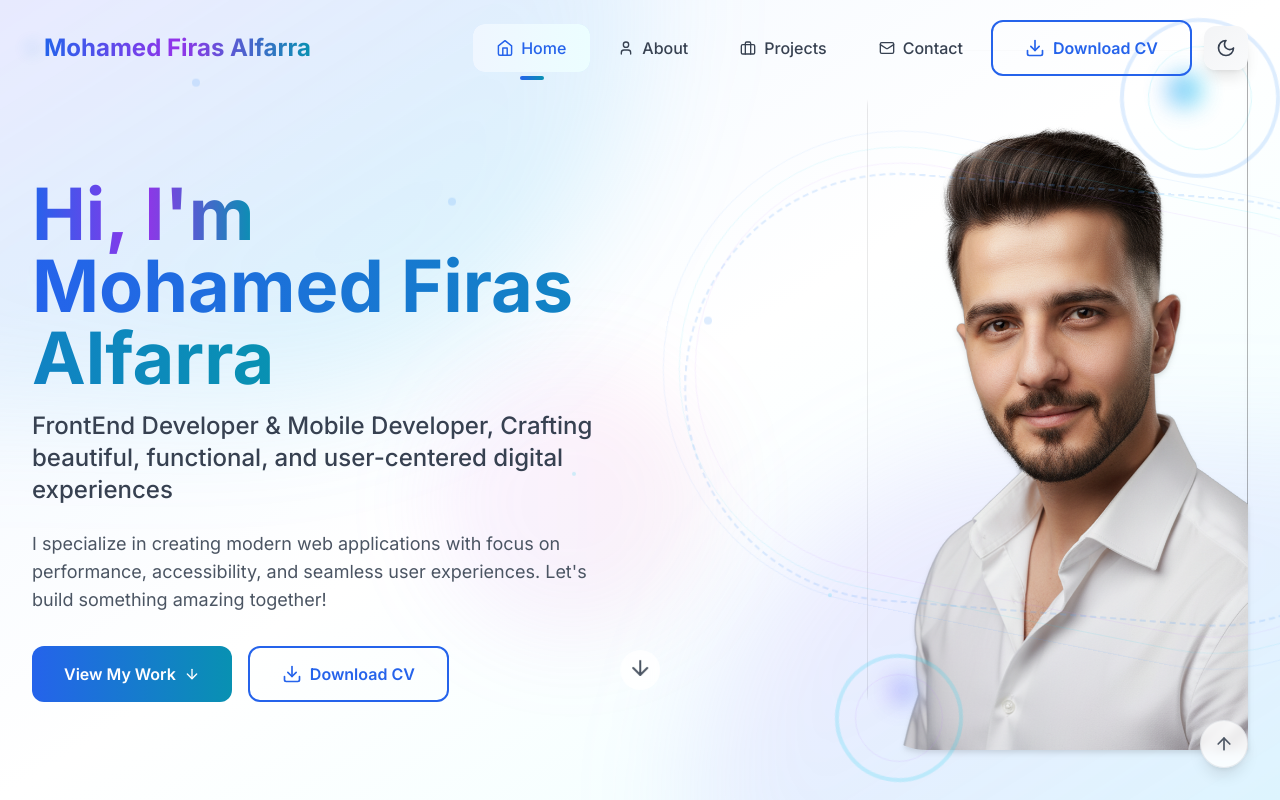
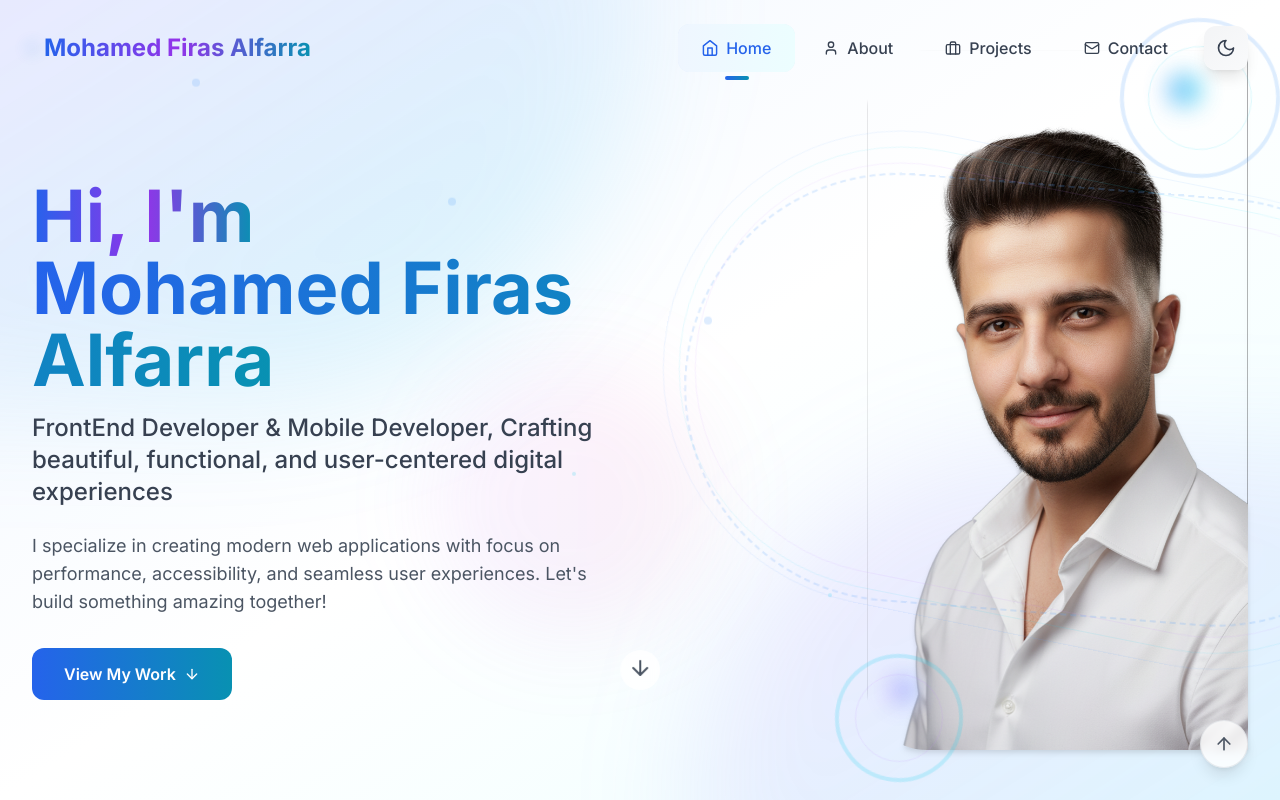
Before and after one commit to MohamedFirasAlfarra/MohamedFirasAlfarra, a React (Vite) app: page / in a window 1280 px wide. Shown: the top 800 px of the page. Built offline with nearby package versions, Linux system fonts and the light colour scheme.

Commit message:
Add CV download

```diff
--- a/src/Pages/Hero.tsx
+++ b/src/Pages/Hero.tsx
@@ -84,15 +84,25 @@ export const Hero = () => {
                 <ArrowDown className="w-4 h-4 group-hover:translate-y-1 transition-transform" />
               </a>
 
-              <a
-  href="/MohamedFirasAlfarra/Front-End_CV.pdf"
-  download
-  className="group px-6 py-3 md:px-8 md:py-3.5 border-2 border-blue-600 dark:border-cyan-500 rounded-lg md:rounded-xl font-semibold transition-all duration-300 flex items-center justify-center gap-2 text-blue-600 dark:text-cyan-500 hover:bg-gradient-to-r hover:from-blue-600 hover:to-cyan-600 hover:text-white hover:border-transparent hover:shadow-lg hover:scale-105"
->
-  <Download className="w-4 h-4 md:w-5 md:h-5" />
-  <span>Download CV</span>
-</a>
-
+              {/* <button
+                onClick={handleDownloadCV}
+                disabled={isDownloading}
+                className={`group px-6 py-3 md:px-8 md:py-3.5 border-2 border-blue-600 dark:border-cyan-500 rounded-lg md:rounded-xl font-semibold transition-all duration-300 flex items-center justify-center gap-2 ${
+                  isDownloading
+                    ? 'bg-gradient-to-r from-blue-500 to-cyan-500 text-white cursor-wait'
+                    : 'text-blue-600 dark:text-cyan-500 hover:bg-gradient-to-r hover:from-blue-600 hover:to-cyan-600 hover:text-white hover:border-transparent hover:shadow-lg md:hover:shadow-xl hover:shadow-cyan-500/25 dark:hover:shadow-cyan-500/10 hover:scale-105'
+                }`}
+              >
+                <Download className={`w-4 h-4 md:w-5 md:h-5 ${isDownloading ? 'animate-bounce' : 'group-hover:animate-pulse'}`} />
+                <span>
+                  {isDownloading ? 'Downloading...' : 'Download CV'}
+                </span>
+                {!isDownloading && (
+                  <span className="hidden sm:inline text-xs opacity-0 group-hover:opacity-100 transition-opacity">
+                    PDF
+                  </span>
+                )}
+              </button> */}
             </div>
           </div>
 
--- a/src/Pages/Navbar.tsx
+++ b/src/Pages/Navbar.tsx
@@ -126,15 +126,14 @@ export const Navbar = () => {
                 );
               })}
 
-              <a
-  href="/MohamedFirasAlfarra/Front-End_CV.pdf"
-  download
-  className="group px-6 py-3 md:px-8 md:py-3.5 border-2 border-blue-600 dark:border-cyan-500 rounded-lg md:rounded-xl font-semibold transition-all duration-300 flex items-center justify-center gap-2 text-blue-600 dark:text-cyan-500 hover:bg-gradient-to-r hover:from-blue-600 hover:to-cyan-600 hover:text-white hover:border-transparent hover:shadow-lg hover:scale-105"
->
-  <Download className="w-4 h-4 md:w-5 md:h-5" />
-  <span>Download CV</span>
-</a>
-
+              {/* <button
+                onClick={handleDownloadCV}
+                className="ml-2 flex items-center gap-2 px-4 py-2.5 md:px-5 md:py-3 bg-gradient-to-r from-blue-600 to-cyan-600 text-white rounded-xl font-semibold hover:shadow-xl hover:shadow-blue-500/25 dark:shadow-blue-500/10 hover:scale-105 transition-all duration-300 group"
+              >
+                <Download className="w-4 h-4 group-hover:animate-bounce" />
+                <span className="hidden md:inline">Download CV</span>
+                <span className="md:hidden">CV</span>
+              </button> */}
 
               <button
                 onClick={toggleTheme}
```
